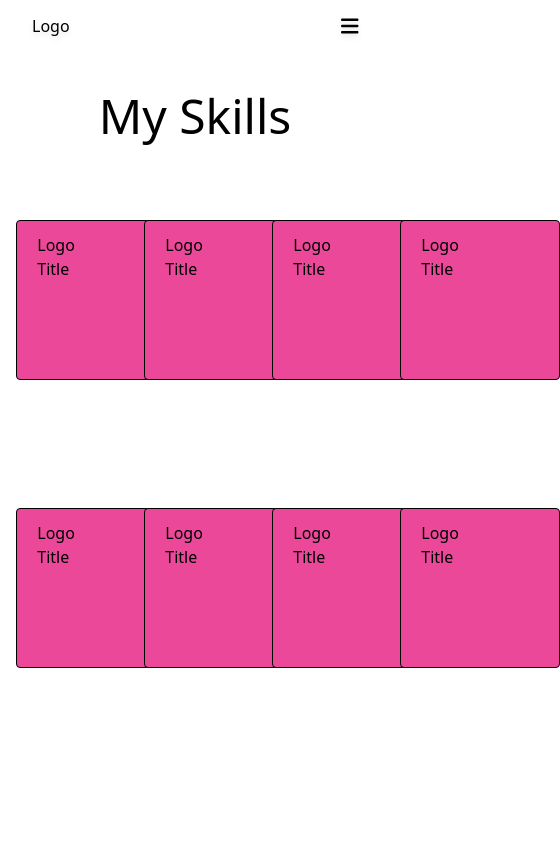
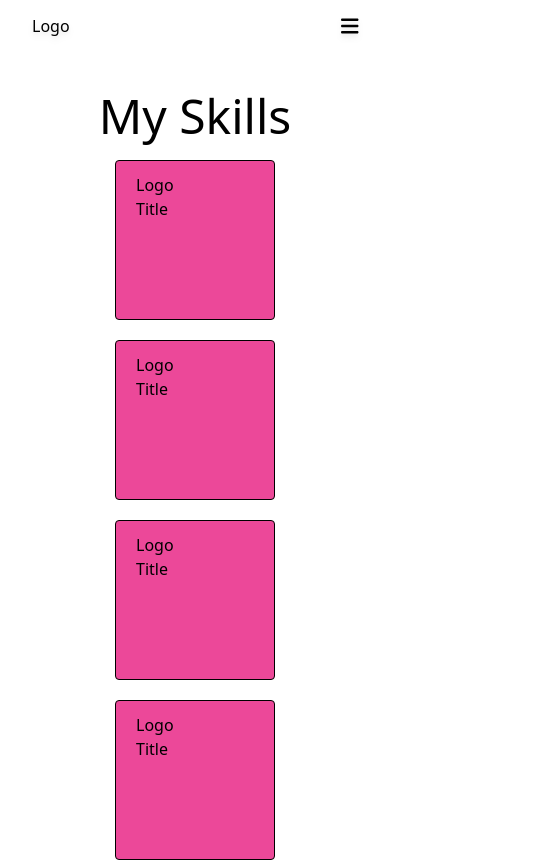
Before and after one commit to zahraRostami1999/portfolio, a React (Vite) app in the folder portfolio/: page /skill in a window 390 px wide. Shown: the top 862 px of the page, 560 px wide, since content can reach past the window. Built offline with nearby package versions, Linux system fonts and the light colour scheme.

Commit message:
edit SkillsPage: make responsive

```diff
--- a/portfolio/src/pages/SkillsPage.jsx
+++ b/portfolio/src/pages/SkillsPage.jsx
@@ -3,12 +3,12 @@ const SkillsPage = () => {
     return (
         <>
             <div className="w-full min-h-screen my-10">
-                <div className="container">
+                <div className="px-10">
                     <div className="text-5xl text-center my-5">
                         <h1>My Skills</h1>
                     </div>
-                    <div className="w-full my-20">
-                        <div className="grid grid-cols-4 gap-32 w-11/12 mx-auto">
+                    <div className="w-full md:my-20 sm:my-10 flex justify-center">
+                        <div className="grid lg:grid-cols-4 md:grid-cols-3 sm:grid-cols-2 grid-cols-1 gap-5">
                             <SkillCard />
                             <SkillCard />
                             <SkillCard />
```
